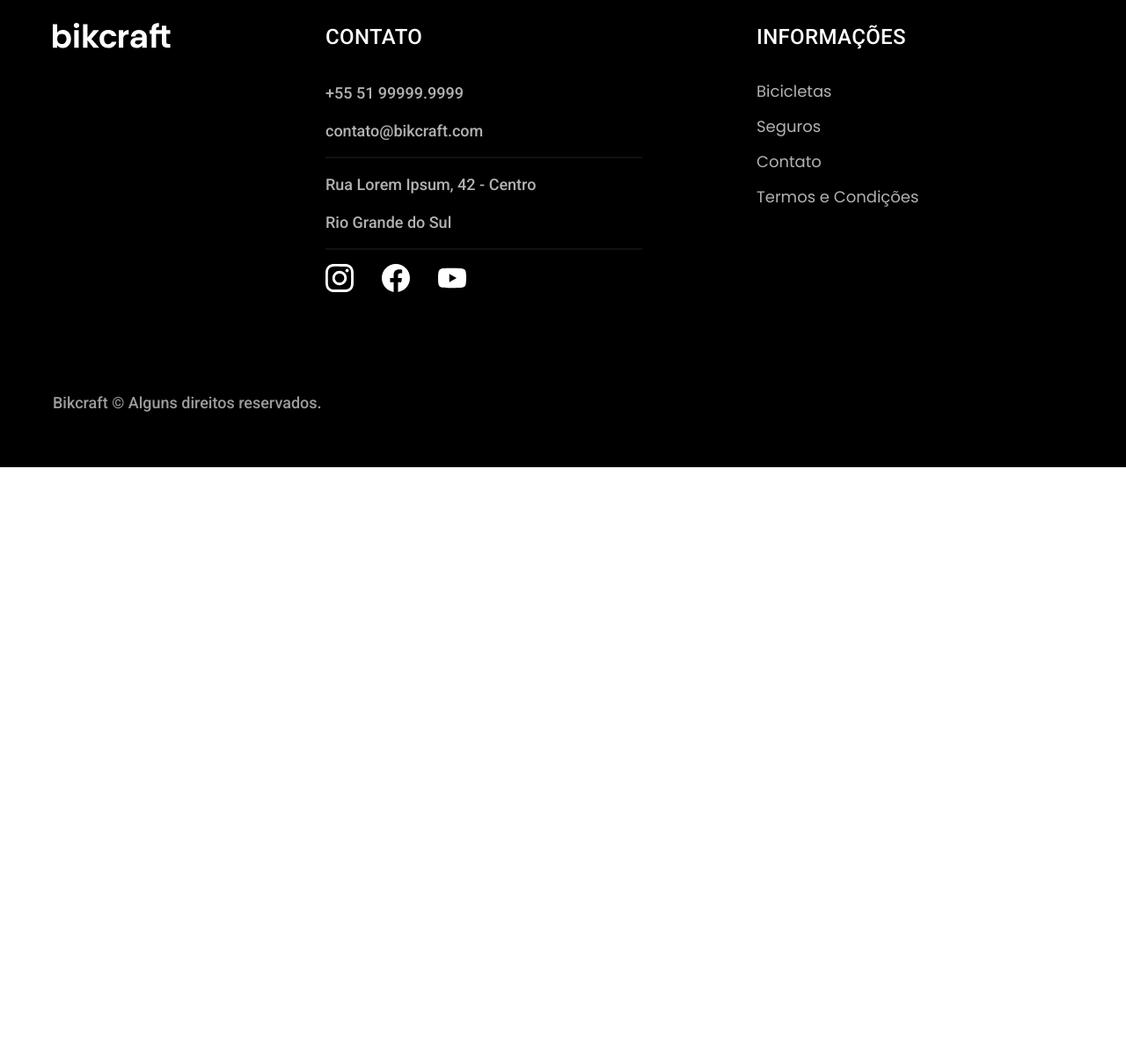
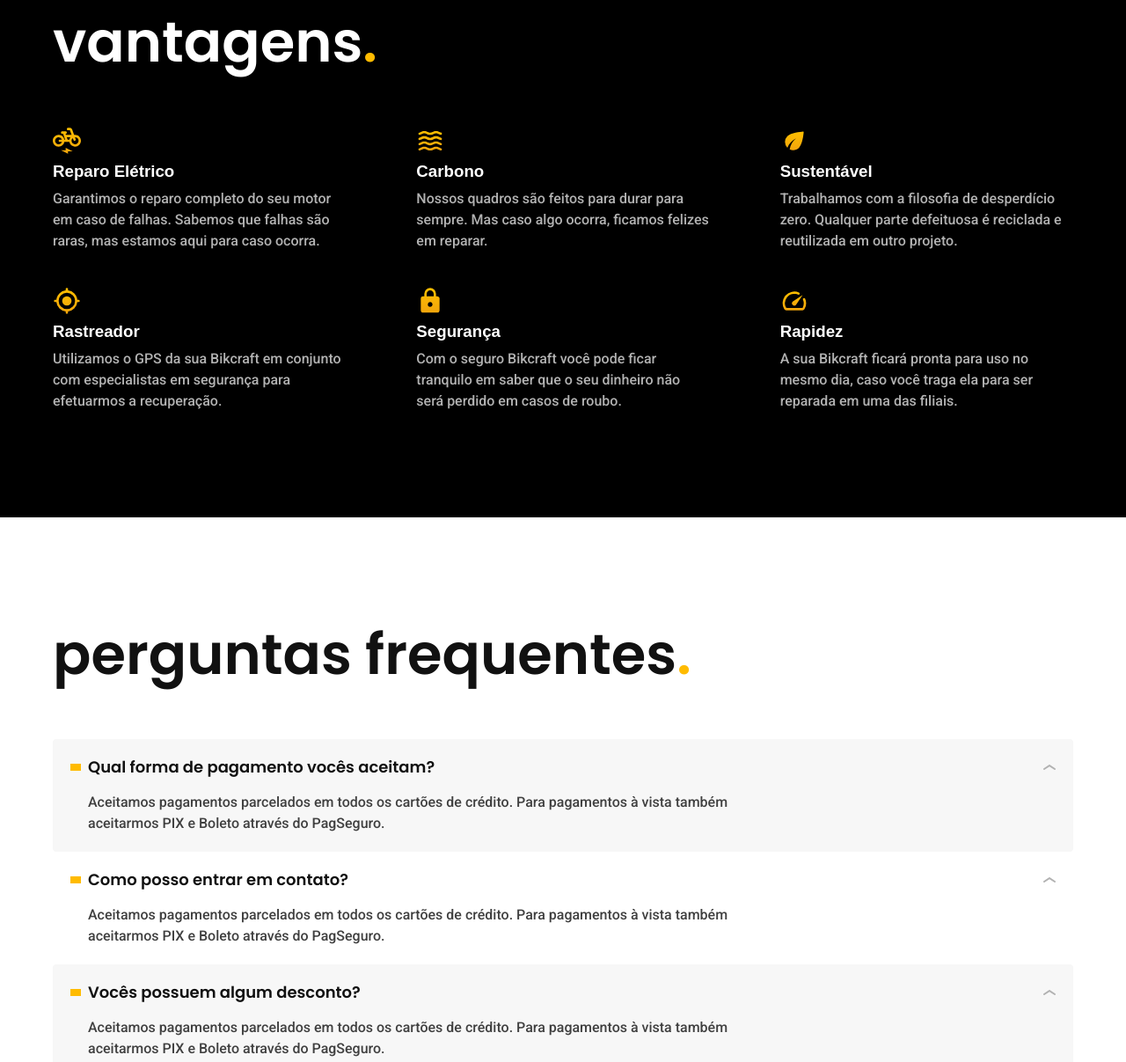
Before and after one commit to lucasbresolin/bikcraft, a plain HTML site: page seguros.html in a window 1280 px wide. Shown: the part 933-2140 px from the top of the page at 88% size. Before the commit the page ends 1464 px from the top, so only its background shows below. Drawn offline with Linux system fonts and the light colour scheme.

Commit message:
seguros html/css

```diff
--- a/css/global/global.css
+++ b/css/global/global.css
@@ -10,7 +10,8 @@ h3,
 h4,
 ul,
 p,
-blockquote{
+blockquote,
+dd{
     margin: 0px;
 }
 
--- a/css/seguros/perguntas.css
+++ b/css/seguros/perguntas.css
@@ -0,0 +1,62 @@
+.perguntas {
+    padding-top: 120px;
+    padding-bottom: 120px;
+}
+
+.perguntas h2 {
+    margin-bottom: 60px;
+}
+
+.perguntas dl > div {
+    padding: 20px;
+    border-radius: 4px;
+}
+
+.perguntas dl > div:nth-child(odd){
+    background-color: var(--cor-1);
+}
+
+.perguntas dt {
+    display: grid;
+    grid-template-columns: auto 1fr auto;
+    align-items: center;
+    gap: 8px;
+    cursor: pointer;
+}
+
+.perguntas dt::before{
+    content: "";
+    display: inline-block;
+    width: 12px;
+    height: 8px;
+    background-color: var(--cor-p1);
+}
+
+.perguntas dt::after{
+    content: "";
+    display: inline-block;
+    width: 14px;
+    height: 6px;
+    background: url('../../img/icones/seta-abrir.svg');
+    transition: 0.3s;
+}
+
+.perguntas dt:hover::after {
+    transform: rotate(180deg);
+}
+
+.perguntas dd {
+    padding-left: 20px;
+    padding-top: 16px;
+    max-width: 80ch;
+}
+
+@media (max-width: 800px) {
+    .perguntas {
+        padding-top: 60px;
+        padding-bottom: 60px;
+    }
+    .perguntas h3 {
+        margin-bottom: 40px;
+    }
+}
--- a/css/seguros/vantagens.css
+++ b/css/seguros/vantagens.css
@@ -1,3 +1,40 @@
 .vantagens-bg {
     background-color: var(--cor-12);
 }
+
+
+.vantagens {
+    padding-top: 120px;
+    padding-bottom: 120px;
+}
+
+.vantagens h2 {
+    margin-bottom: 60px;
+}
+
+.vantagens ul {
+    display: grid;
+    grid-template-columns: repeat(auto-fit, minmax(280px, max-content)); /* tenta colocar a quantidade de colunas que der com o minimo de 300px após isso quebra para 2 / 1 coluna */
+    gap: 40px 80px;
+}
+
+.vantagens h3,
+.vantagens img {
+    margin-bottom: 8px;
+}
+
+
+@media (max-width:800px) {
+    .vantagens {
+        padding-top: 60px;
+        padding-bottom: 60px;
+    }
+
+    .vantagens h2 {
+        margin-bottom: 40px;
+    }
+
+    .vantagens ul {
+        gap: 20px;
+    }
+}
--- a/seguros.html
+++ b/seguros.html
@@ -75,9 +75,74 @@
     <div class="vantagens container">
       <h2 class="font-1-xxl cor-0">vantagens<span class="cor-p1">.</span></h2>
 
+      <ul>
+        <li>
+          <img src="./img/icones/eletrica.svg" alt="">
+          <h3 class="font-1-l cor-0"> Reparo Elétrico</h3>
+          <p class="font-2-s cor-5">Garantimos o reparo completo do seu motor em caso de falhas. Sabemos que falhas são raras, mas estamos aqui para caso ocorra. </p>
+        </li>
+        <li>
+          <img src="./img/icones/carbono.svg" alt="">
+          <h3 class="font-1-l cor-0"> Carbono </h3>
+          <p class="font-2-s cor-5"> Nossos quadros são feitos para durar para sempre. Mas caso algo ocorra, ficamos felizes em reparar. </p>
+        </li>
+        <li>
+          <img src="./img/icones/sustentavel.svg" alt="">
+          <h3 class="font-1-l cor-0"> Sustentável </h3>
+          <p class="font-2-s cor-5"> Trabalhamos com a filosofia de desperdício zero. Qualquer parte defeituosa é reciclada e reutilizada em outro projeto. </p>
+        </li>
+        <li>
+          <img src="./img/icones/rastreador.svg" alt="">
+          <h3 class="font-1-l cor-0"> Rastreador </h3>
+          <p class="font-2-s cor-5"> Utilizamos o GPS da sua Bikcraft em conjunto com especialistas em segurança para efetuarmos a recuperação. </p>
+        </li>
+        <li>
+          <img src="./img/icones/seguro.svg" alt="">
+          <h3 class="font-1-l cor-0"> Segurança </h3>
+          <p class="font-2-s cor-5"> Com o seguro Bikcraft você pode ficar tranquilo em saber que o seu dinheiro não será perdido em casos de roubo. </p>
+        </li>
+        <li>
+          <img src="./img/icones/velocidade.svg" alt="">
+          <h3 class="font-1-l cor-0"> Rapidez </h3>
+          <p class="font-2-s cor-5"> A sua Bikcraft ficará pronta para uso no mesmo dia, caso você traga ela para ser reparada em uma das filiais. </p>
+        </li>
+      </ul>
     </div>
   </article>
 
+  <article class="perguntas container">
+    <h2 class="font-1-xxl">perguntas frequentes<span class="cor-p1">.</span></h2>
+
+     <dl>
+      <div>
+        <dt class="font-1-m-b">Qual forma de pagamento vocês aceitam?</dt>
+        <dd class="font-2-s cor-9">Aceitamos pagamentos parcelados em todos os cartões de crédito. Para pagamentos à vista também aceitarmos PIX e Boleto através do PagSeguro.</dd>
+      </div>
+      <div>
+        <dt class="font-1-m-b">Como posso entrar em contato?</dt>
+        <dd class="font-2-s cor-9">Aceitamos pagamentos parcelados em todos os cartões de crédito. Para pagamentos à vista também aceitarmos PIX e Boleto através do PagSeguro.</dd>
+      </div>
+      <div>
+        <dt class="font-1-m-b">Vocês possuem algum desconto?</dt>
+        <dd class="font-2-s cor-9">Aceitamos pagamentos parcelados em todos os cartões de crédito. Para pagamentos à vista também aceitarmos PIX e Boleto através do PagSeguro.</dd>
+      </div>
+      <div>
+        <dt class="font-1-m-b">Qual a garantia que possuo?
+        </dt>
+        <dd class="font-2-s cor-9">Aceitamos pagamentos parcelados em todos os cartões de crédito. Para pagamentos à vista também aceitarmos PIX e Boleto através do PagSeguro.</dd>
+      </div>
+      <div>
+        <dt class="font-1-m-b">Posso parcelar no boleto?
+        </dt>
+        <dd class="font-2-s cor-9">Aceitamos pagamentos parcelados em todos os cartões de crédito. Para pagamentos à vista também aceitarmos PIX e Boleto através do PagSeguro.</dd>
+      </div>
+      <div>
+        <dt class="font-1-m-b">Quantas trocas posso fazer ao ano?
+        </dt>
+        <dd class="font-2-s cor-9">Aceitamos pagamentos parcelados em todos os cartões de crédito. Para pagamentos à vista também aceitarmos PIX e Boleto através do PagSeguro.</dd>
+      </div>
+     </dl>
+  </article>
 
   <footer class="footer-bg">
     <div class="footer container">
```
